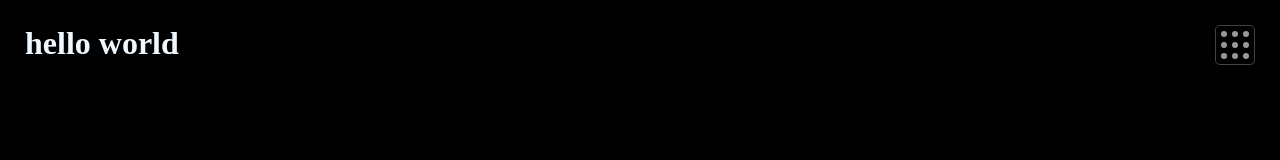
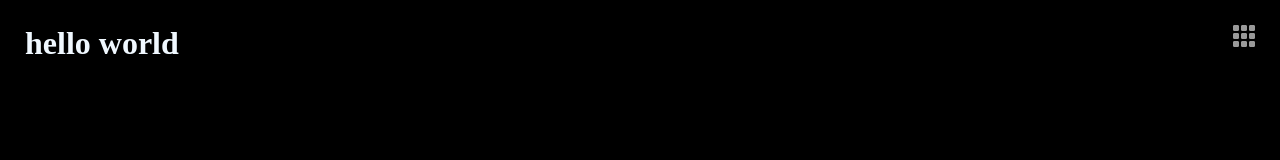
Before and after one commit to teebee78/ng-hamburger, an Angular app: page / in a window 1280 px wide. Shown: the top 160 px of the page. Built offline with nearby package versions, Linux system fonts and the light colour scheme.

Commit message:
improve the menu

```diff
--- a/src/app/hamburger-menu/hamburger-menu.component.html
+++ b/src/app/hamburger-menu/hamburger-menu.component.html
@@ -1,3 +1,4 @@
+<div>
   @for (entry of entries(); track $index) {
   <div class="entry">
     @if (isExpanded()) {
@@ -7,3 +8,4 @@
     }
   </div>
   }
+</div>
--- a/src/app/hamburger-menu/hamburger-menu.component.scss
+++ b/src/app/hamburger-menu/hamburger-menu.component.scss
@@ -1,49 +1,63 @@
 :host {
-  min-width: 25px;
-  min-height: 25px;
-  aspect-ratio: 1;
-  max-width: 50px;
+  display: flex;
+  align-items: stretch;
+  width: 25px;
+  height: 25px;
+  position: relative;
+
+  div {
+    position: absolute;
+    // border: 1px solid #999;
+    border-radius: 5px;
+    right: 0;
+    top: 0;
+
+    z-index: 2;
 
     display: grid;
-  grid-template-columns: 1fr 1fr 1fr;
-  overflow: hidden;
-  gap: 5px;
-  padding: 5px;
+    grid-template-columns: repeat(3, 1fr);
+    grid-template-rows: repeat(3, 1fr);
+    grid-gap: 2px;
 
-  border: 1px solid #444;
-  border-radius: 5px;
-  transition: all 500ms ease;
-
-  z-index: 20;
-  position: relative;
+    transition: all 500ms ease-out;
 
     .entry {
-    min-width: 5px;
-    min-height: 5px;
-    padding: 3px;
-    border: 1px solid 999;
+      position: relative;
+      border-radius: 1px;
       background-color: #999;
-    border-radius: 5px;
-    transition: border-color 500ms ease-in-out;
+      border: 1px solid #999;
+      transition: all 250ms ease-out;
+      cursor: pointer;
+
+      span {
+        scale: 1.1;
+        color: aliceblue;
+      }
     }
 
     &:hover {
       border: 1px solid aliceblue;
-    max-width: unset;
+      background-color: #222;
+      padding: 5px;
+      opacity: 0.85;
 
       .entry {
-      border: none;
-      min-width: 40px;
-      cursor: pointer;
-      display: flex;
-      align-items: center;
-      justify-content: center;
+        padding: 0;
+        width: 25;
+        height: 25px;
         background-color: unset;
 
+        border: none;
+
         &:hover {
-        background-color: #555555;
-        scale: 1.5;
+          background-color: white;
+
+          span {
+            scale: 1.1;
+            color: black;
           }
         }
       }
     }
+  }
+}
```
Lines whose indentation alone changed are shown as unchanged.
